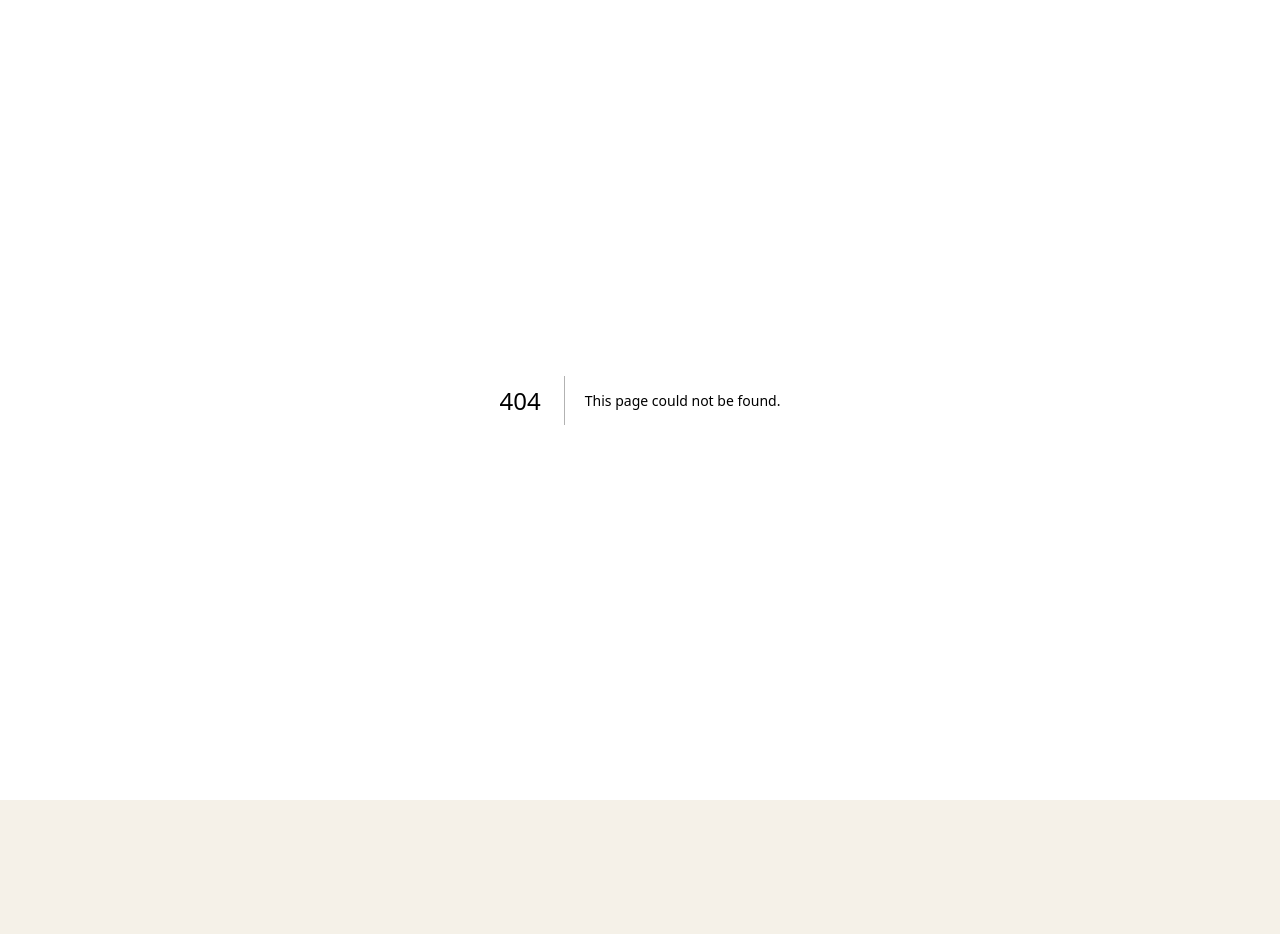
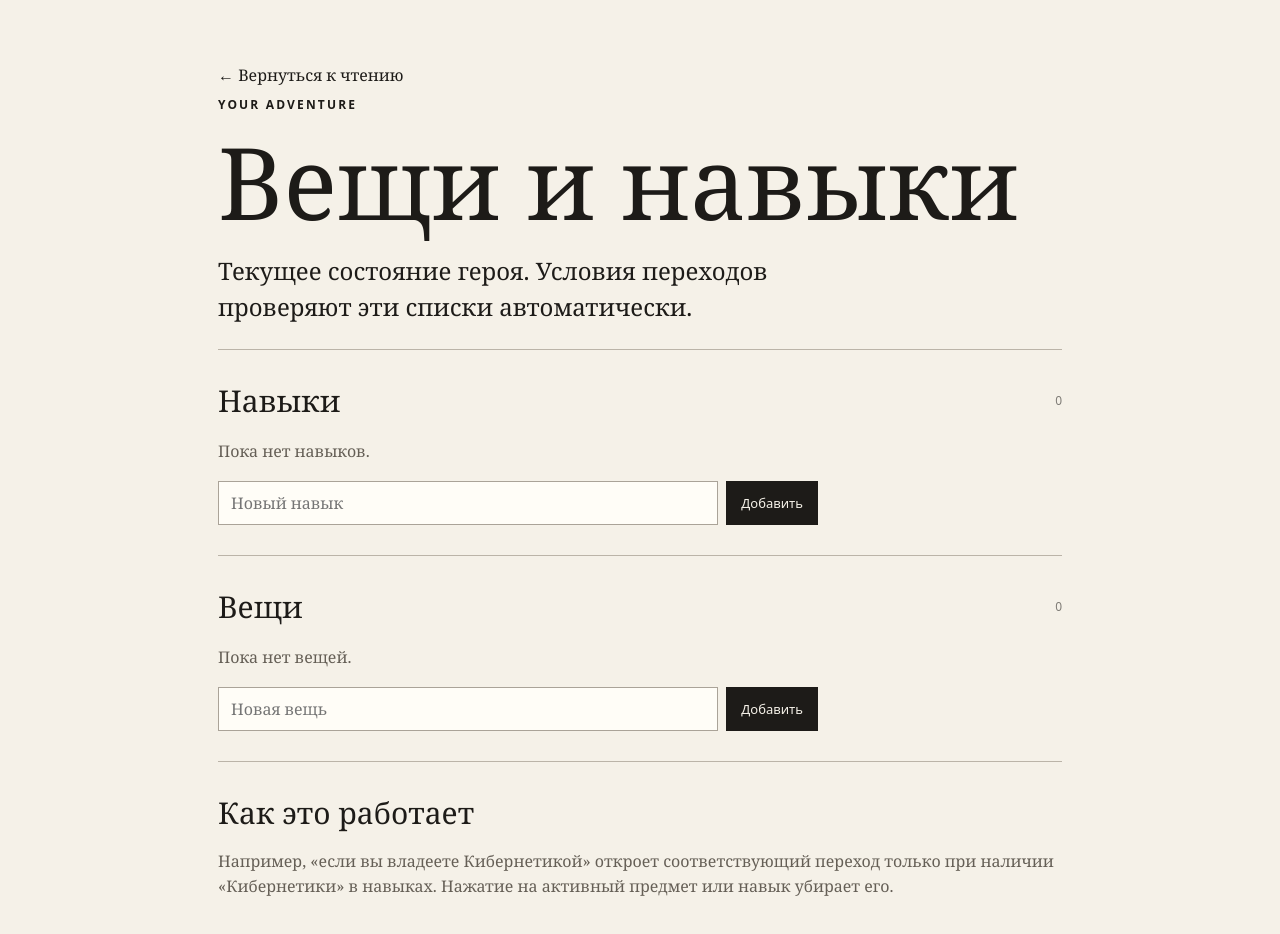
Before and after one commit to Startat6am/heart-of-ice, a Next.js app: page /status in a window 1280 px wide. Before the commit this address had no page. Shown: the top 934 px of the page. Before the commit the page ends 800 px from the top, so only its background shows below. Built offline with nearby package versions, Linux system fonts and the light colour scheme.

Commit message:
feat: add game state and interactive choices

```diff
--- /dev/null
+++ b/app/status/page.tsx
@@ -0,0 +1,33 @@
+"use client";
+
+import Link from "next/link";
+import { FormEvent, useState } from "react";
+import { useGame } from "../game-state";
+
+function AddRow({ label, onAdd }: { label: string; onAdd: (value: string) => void }) {
+  const [value, setValue] = useState("");
+  const submit = (event: FormEvent) => { event.preventDefault(); if (!value.trim()) return; onAdd(value); setValue(""); };
+  return <form className="add-row" onSubmit={submit}><input value={value} onChange={e => setValue(e.target.value)} placeholder={label} aria-label={label} /><button type="submit">Добавить</button></form>;
+}
+
+export default function Status() {
+  const { state, ready, toggleSkill, toggleItem, addSkill, addItem } = useGame();
+  if (!ready) return <main className="shell"><p className="placeholder">Загрузка сохранения…</p></main>;
+
+  return <main className="shell">
+    <Link className="back" href={`/read/${state.currentChapter}`}>← Вернуться к чтению</Link>
+    <p className="eyebrow">YOUR ADVENTURE</p><h1>Вещи и навыки</h1>
+    <p className="lead">Текущее состояние героя. Условия переходов проверяют эти списки автоматически.</p>
+    <section className="status-section">
+      <div className="section-heading"><h2>Навыки</h2><span>{state.skills.length}</span></div>
+      {state.skills.length ? <div className="chips">{state.skills.map(skill => <button className="chip active" key={skill} onClick={() => toggleSkill(skill)}>{skill} ×</button>)}</div> : <p className="muted">Пока нет навыков.</p>}
+      <AddRow label="Новый навык" onAdd={addSkill} />
+    </section>
+    <section className="status-section">
+      <div className="section-heading"><h2>Вещи</h2><span>{state.items.length}</span></div>
+      {state.items.length ? <div className="chips">{state.items.map(item => <button className="chip active" key={item} onClick={() => toggleItem(item)}>{item} ×</button>)}</div> : <p className="muted">Пока нет вещей.</p>}
+      <AddRow label="Новая вещь" onAdd={addItem} />
+    </section>
+    <section className="status-section"><h2>Как это работает</h2><p className="muted">Например, «если вы владеете Кибернетикой» откроет соответствующий переход только при наличии «Кибернетики» в навыках. Нажатие на активный предмет или навык убирает его.</p></section>
+  </main>;
+}
```
